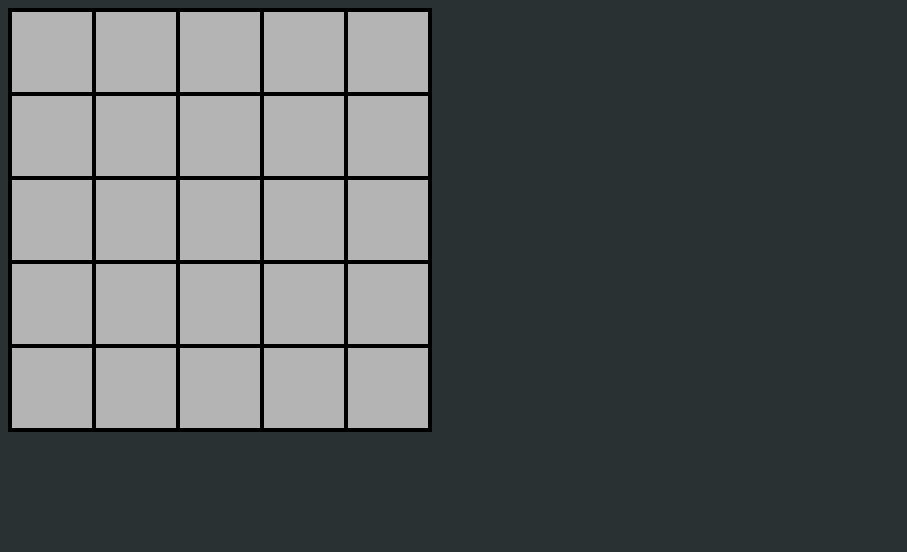
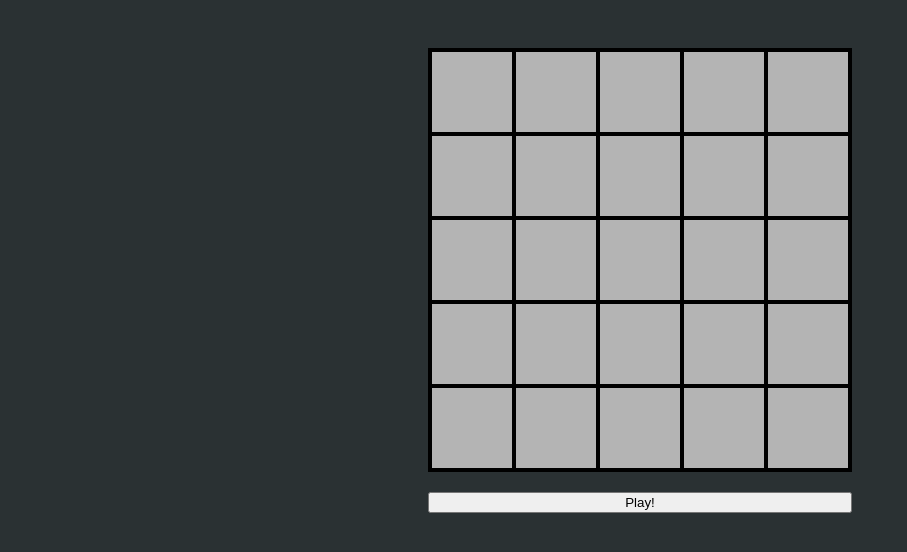
Before and after one commit to DavidovQC/simpleAutomata, a plain HTML site: page index.html in a window 1280 px wide. Shown: the whole page, without its empty margins (0-907 px from the left). Drawn offline with Linux system fonts and the light colour scheme.

Commit message:
add play and pause buttons in html

```diff
--- a/index.html
+++ b/index.html
@@ -7,8 +7,10 @@
     <link href = ./styles.css rel = "stylesheet"></link>
 </head>
 <body>
-    <div class = "game-board"></div>
-
+    <div class ="display-board">
+        <div class = "game-board"></div>
+        <button id = "play-button">Play!</button>
+    </div>
     <script src = app.js></script>
 </body>
 </html>
--- a/styles.css
+++ b/styles.css
@@ -1,6 +1,7 @@
 body{
     background-color: rgb(42, 49, 51);
     display: flex;
+    justify-content: center;
 }
 
 .game-board{
@@ -12,6 +13,16 @@ body{
     flex-wrap: wrap;
     border: 2px solid black;
     stroke: 10px black;
+    margin-top: 40px;
+}
+
+.display-board{
+    display: flex;
+    flex-direction: column;
+}
+
+#play-button{
+    margin-top: 20px;
 }
 
 .cell{
@@ -25,5 +36,5 @@ body{
 }
 
 .live{
-    background-color: rgb(20, 27, 28)
+    background-color: rgb(52, 87, 93)
 }
```
